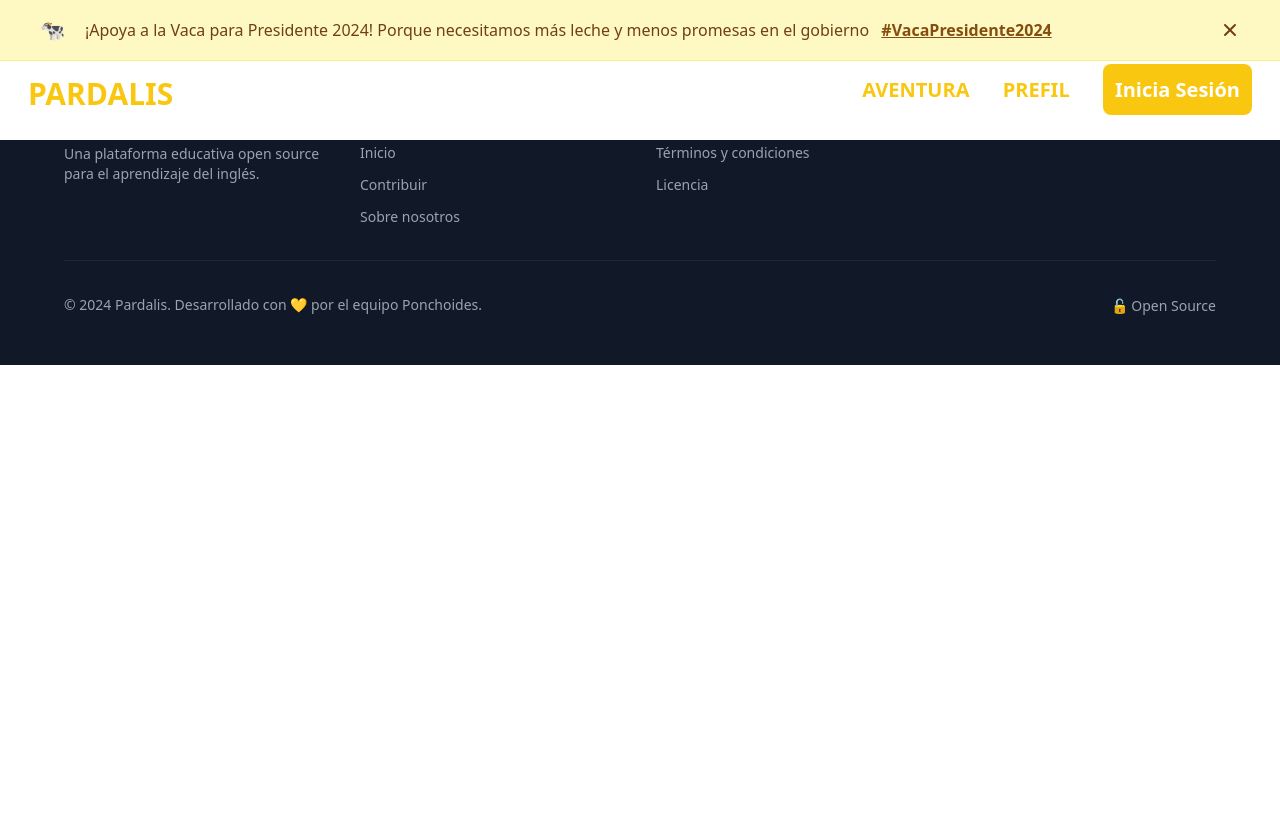
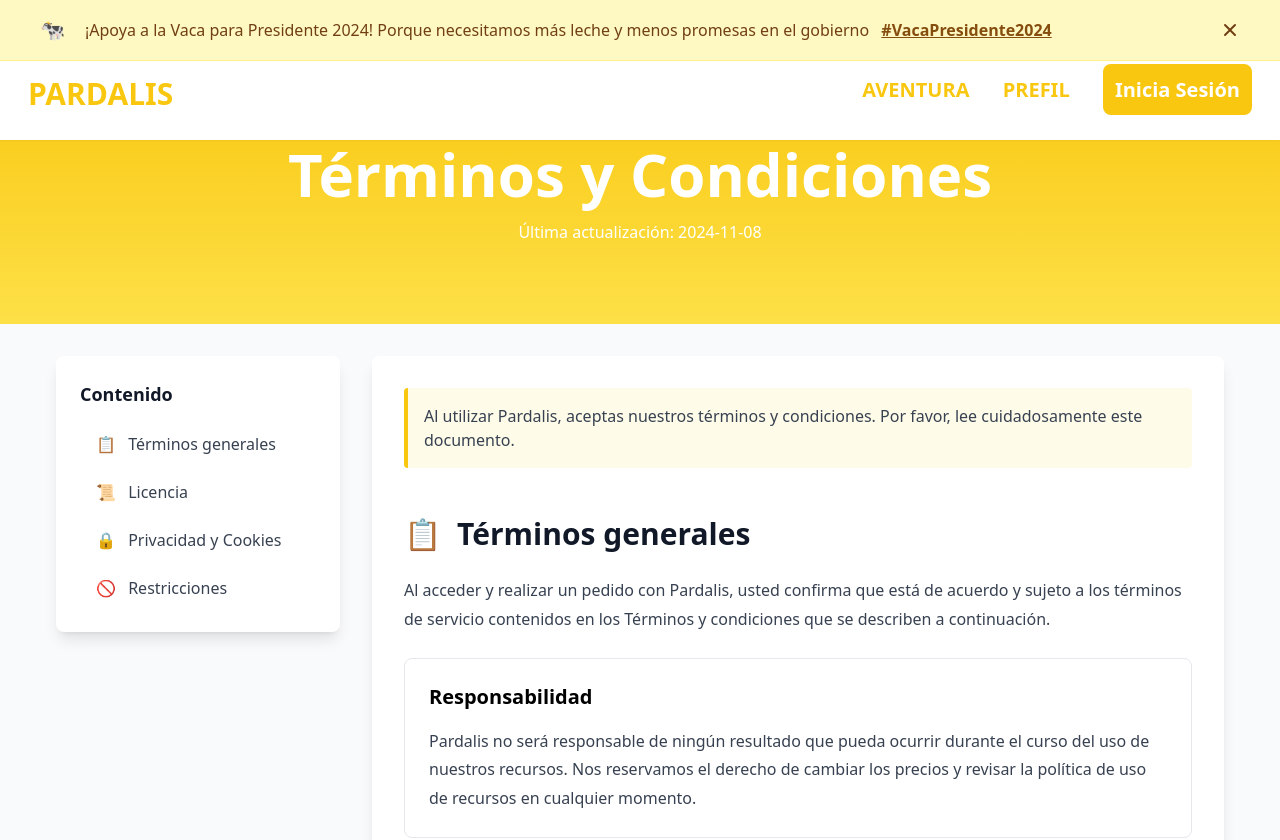
Before and after one commit to PardalisEdu/PardalisWebSite, a SvelteKit app: page /terms in a window 1280 px wide. Before the commit this address had no page. Shown: the top 840 px of the page. Before the commit the page ends 800 px from the top, so only its background shows below. Built offline with nearby package versions, Linux system fonts and the light colour scheme.

Commit message:
[Add] Se creó la página de terminos y condiciones, licencia etc. Para el proyecto de Pardalis

```diff
--- /dev/null
+++ b/src/routes/terms/+page.svelte
@@ -0,0 +1,136 @@
+<script>
+    import NavBar from '$components/NavBar.svelte';
+    import { onMount } from 'svelte';
+
+    const sections = [
+        {
+            title: "Términos generales",
+            content: "Al acceder y realizar un pedido con Pardalis, usted confirma que está de acuerdo y sujeto a los términos de servicio contenidos en los Términos y condiciones que se describen a continuación.",
+            icon: "📋"
+        },
+        {
+            title: "Licencia",
+            content: "Pardalis le otorga una licencia revocable, no exclusiva, intransferible y limitada para descargar, instalar y usar la website estrictamente de acuerdo con los términos de este Acuerdo.",
+            icon: "📜"
+        },
+        {
+            title: "Privacidad y Cookies",
+            content: "Pardalis utiliza cookies para mejorar el rendimiento y la funcionalidad de nuestra plataforma. Puede configurar su navegador para rechazar cookies, pero esto puede limitar su acceso a ciertas funcionalidades.",
+            icon: "🔒"
+        },
+        {
+            title: "Restricciones",
+            content: "Licenciar, vender, alquilar, arrendar, asignar, distribuir, transmitir, alojar, subcontratar, divulgar o explotar comercialmente la plataforma. Eliminar, alterar u ocultar cualquier aviso de propiedad.",
+            icon: "🚫"
+        }
+    ];
+
+    let lastUpdateDate = "2024-11-08";
+    let activeSection = null;
+
+    // Para el efecto de scroll suave
+    const scrollToSection = (id) => {
+        const element = document.getElementById(id);
+        if (element) {
+            element.scrollIntoView({ behavior: 'smooth' });
+        }
+    };
+</script>
+
+<div class="min-h-screen flex flex-col bg-gray-50">
+    <!-- Hero Section -->
+    <div class="bg-gradient-to-b from-[#f9c710] to-yellow-300 py-20 mt-16">
+        <div class="container mx-auto px-4 text-center">
+            <h1 class="text-4xl md:text-6xl font-bold text-white mb-4">
+                Términos y Condiciones
+            </h1>
+            <p class="text-white">
+                Última actualización: {lastUpdateDate}
+            </p>
+        </div>
+    </div>
+
+    <!-- Contenido Principal -->
+    <div class="container mx-auto px-4 py-8 flex flex-col md:flex-row gap-8">
+        <!-- Sidebar de navegación -->
+        <aside class="md:w-1/4">
+            <div class="sticky top-24 bg-white rounded-lg shadow-lg p-6">
+                <h3 class="font-bold text-lg mb-4 text-gray-900">Contenido</h3>
+                <nav class="space-y-2">
+                    {#each sections as section}
+                        <button
+                                class="w-full text-left px-4 py-2 rounded-lg transition-colors hover:bg-yellow-100 text-gray-700 hover:text-gray-900"
+                                on:click={() => scrollToSection(section.title.toLowerCase().replace(/\s+/g, '-'))}
+                        >
+                            <span class="mr-2">{section.icon}</span>
+                            {section.title}
+                        </button>
+                    {/each}
+                </nav>
+            </div>
+        </aside>
+
+        <!-- Contenido principal -->
+        <main class="md:w-3/4">
+            <div class="bg-white rounded-lg shadow-lg p-8">
+                <!-- Introducción -->
+                <div class="mb-12">
+                    <div class="p-4 bg-yellow-50 border-l-4 border-[#f9c710] rounded">
+                        <p class="text-gray-700">
+                            Al utilizar Pardalis, aceptas nuestros términos y condiciones. Por favor, lee cuidadosamente este documento.
+                        </p>
+                    </div>
+                </div>
+
+                <!-- Secciones -->
+                {#each sections as section}
+                    <section class="mb-12" id={section.title.toLowerCase().replace(/\s+/g, '-')}>
+                        <div class="flex items-center mb-6">
+                            <span class="text-3xl mr-4">{section.icon}</span>
+                            <h2 class="text-3xl font-bold text-gray-900">{section.title}</h2>
+                        </div>
+                        <div class="prose max-w-none">
+                            <p class="text-gray-700 leading-relaxed mb-6">
+                                {section.content}
+                            </p>
+                            <!-- Subsecciones con estilo -->
+                            {#if section.title === "Términos generales"}
+                                <div class="bg-white rounded-lg border border-gray-200 p-6 mb-6">
+                                    <h3 class="text-xl font-semibold mb-4">Responsabilidad</h3>
+                                    <p class="text-gray-700">
+                                        Pardalis no será responsable de ningún resultado que pueda ocurrir durante el curso del uso de nuestros recursos. Nos reservamos el derecho de cambiar los precios y revisar la política de uso de recursos en cualquier momento.
+                                    </p>
+                                </div>
+                            {/if}
+                        </div>
+                    </section>
+                {/each}
+
+                <!-- Sección de contacto -->
+                <section class="mt-12 bg-gray-50 rounded-lg p-8">
+                    <h2 class="text-2xl font-bold text-gray-900 mb-4">¿Necesitas ayuda?</h2>
+                    <p class="text-gray-700 mb-4">
+                        Si tienes alguna pregunta sobre nuestros términos y condiciones, no dudes en contactarnos.
+                    </p>
+                    <a
+                            href="mailto:contacto@pardalis.com"
+                            class="inline-flex items-center bg-[#f9c710] text-white px-6 py-3 rounded-lg font-bold hover:bg-yellow-600 transition-colors"
+                    >
+                        Contáctanos
+                    </a>
+                </section>
+            </div>
+        </main>
+    </div>
+</div>
+
+<style>
+
+    .container {
+        max-width: 1200px;
+    }
+
+    .prose p {
+        line-height: 1.8;
+    }
+</style>
```
